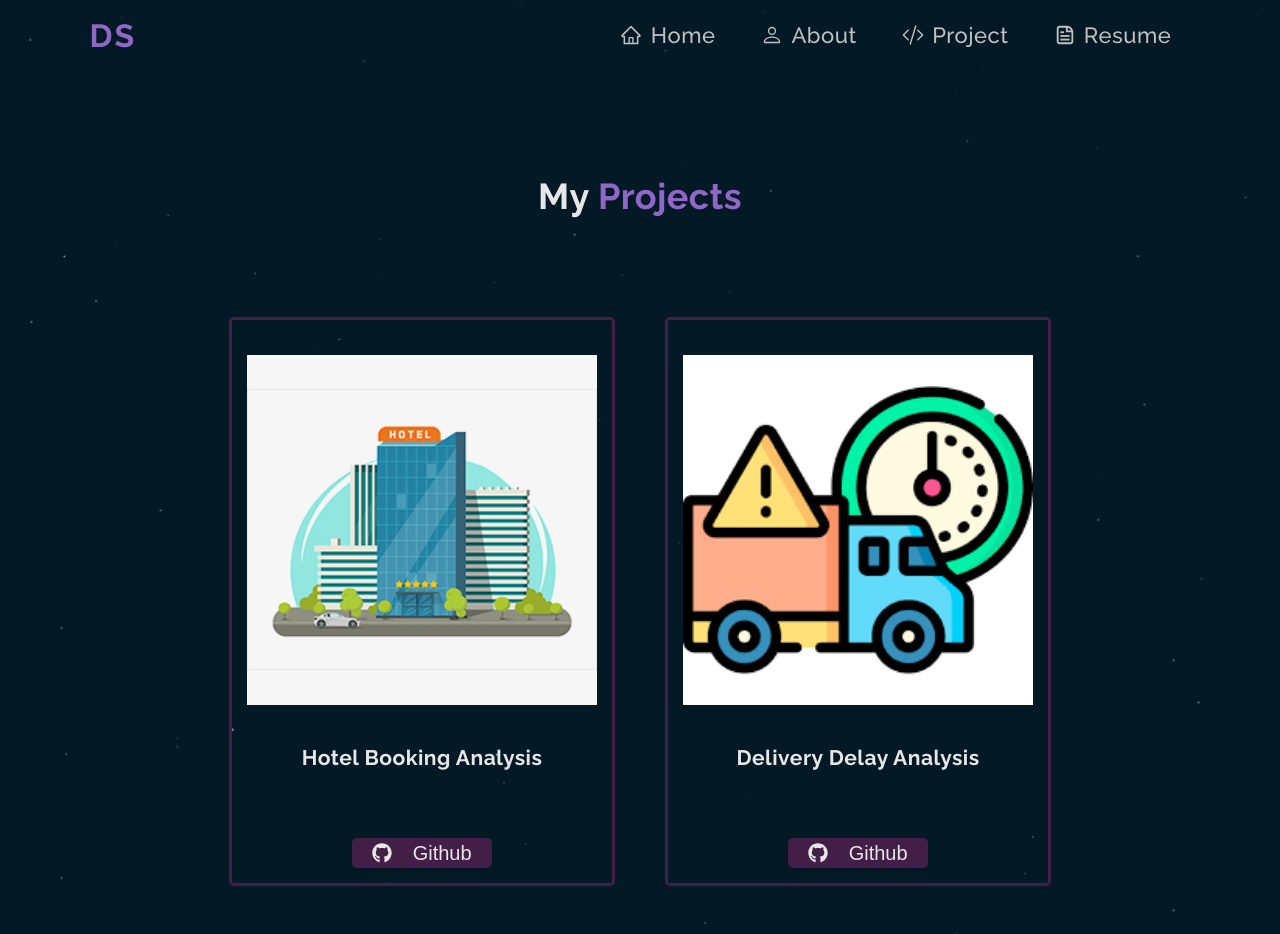
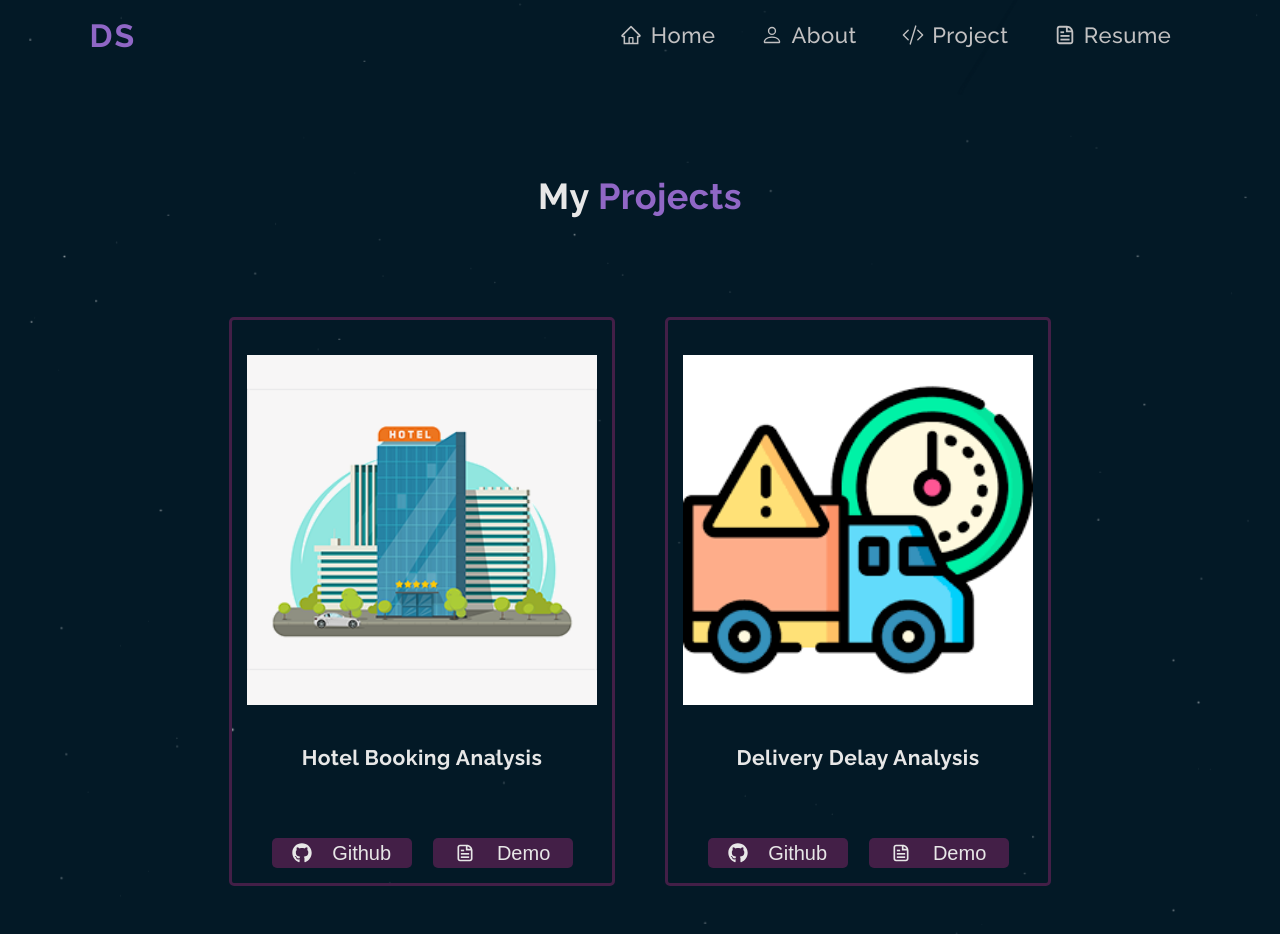
Before and after one commit to RaineJacob/Raine-Jacob, a React (Create React App) app: page /Project in a window 1280 px wide. Shown: the top 934 px of the page. Built offline with nearby package versions, Linux system fonts and the light colour scheme.

Commit message:
Update ProjectBox.js

```diff
--- a/src/Components/ProjectBox.js
+++ b/src/Components/ProjectBox.js
@@ -1,7 +1,9 @@
 import React from 'react';
-import { FaGithub } from "react-icons/fa";
+import {FaGithub} from "react-icons/fa";
+import {CgFileDocument} from "react-icons/cg";
 
-const ProjectBox = ({ projectPhoto, projectName }) => {
+
+const  ProjectBox = ({projectPhoto, projectName}) => {
   const desc = {
     HotelBookingDesc: "An exploratory data analysis project on hotel booking data. This project uncovers patterns in booking behavior, cancellations, and customer demographics. It demonstrates skills in data cleaning, EDA, and storytelling using Python and visualization tools.",
   HotelBookingGithub: "https://github.com/RaineJacob/Hotel_Booking",
@@ -14,7 +16,12 @@ const ProjectBox = ({ projectPhoto, projectName }) => {
 
   HrAnalyticsDesc: "An HR data analysis project focused on employee attrition, satisfaction, and retention. It involves data preprocessing, exploratory analysis, and visualization to support data-driven HR decisions.",
   HrAnalyticsGithub: "https://github.com/RaineJacob/Hr-analytics"
-  };
+  }
+
+  let show ='';
+  if(desc[projectName + 'Github']===""){
+    show="none";
+  }
 
   return (
     <div className='projectBox'>
@@ -26,12 +33,16 @@ const ProjectBox = ({ projectPhoto, projectName }) => {
             {desc[projectName + 'Desc']}
             <br />
 
-        <a href={desc[projectName + 'Github']} target='_blank' rel='noreferrer'>
-          <button className='projectbtn'><FaGithub /> Github</button>
+            <a style={{display:show}} href={desc[projectName + 'Github']} target='_blank'>
+              <button className='projectbtn'><FaGithub/> Github</button>
+            </a>
+
+            <a href={desc[projectName + 'Website']} target='_blank'>
+              <button className='projectbtn'><CgFileDocument/> Demo</button>
             </a>
         </div>
     </div>
-  );
-};
+  )
+}
 
-export default ProjectBox;
+export default  ProjectBox
```
Lines whose indentation alone changed are shown as unchanged.
